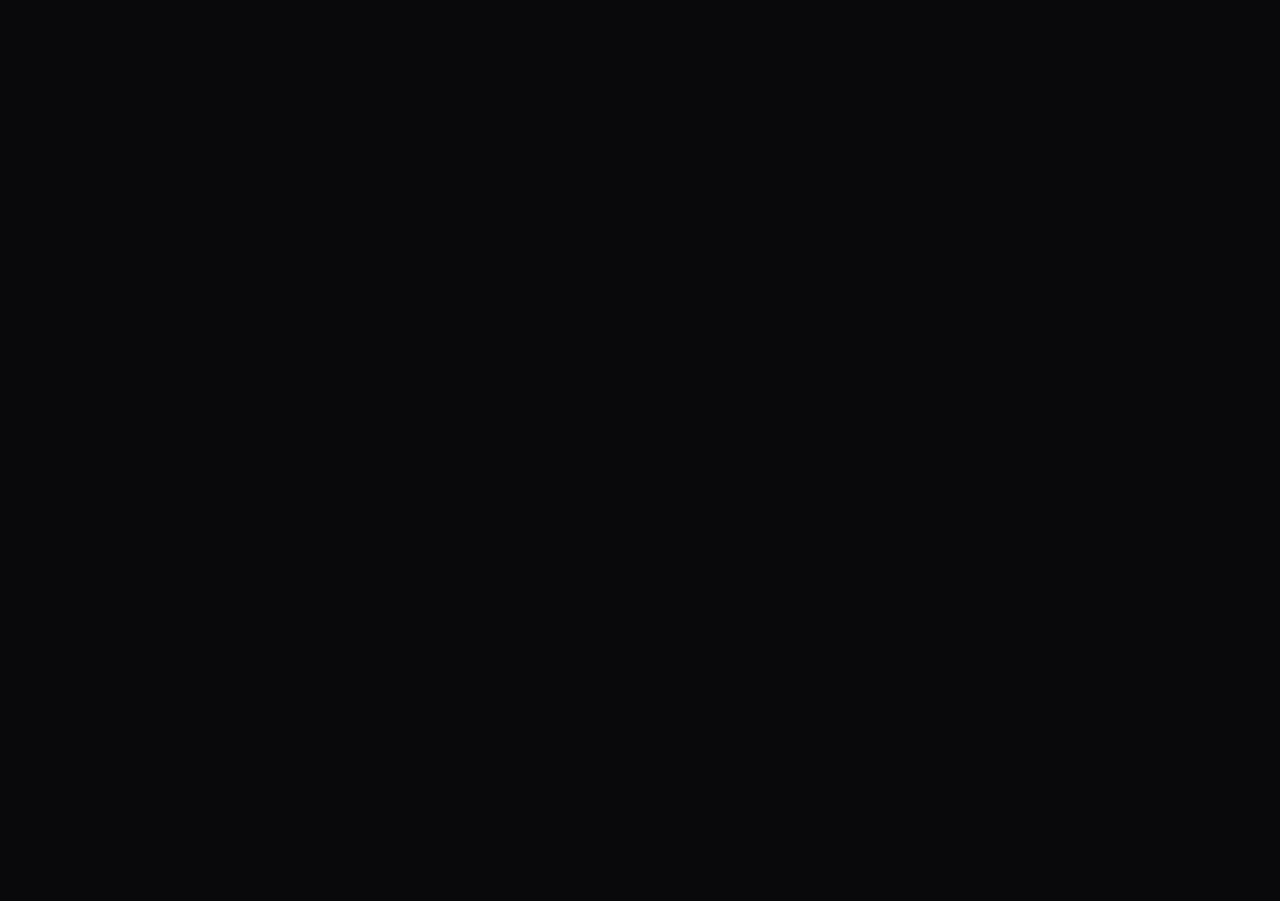
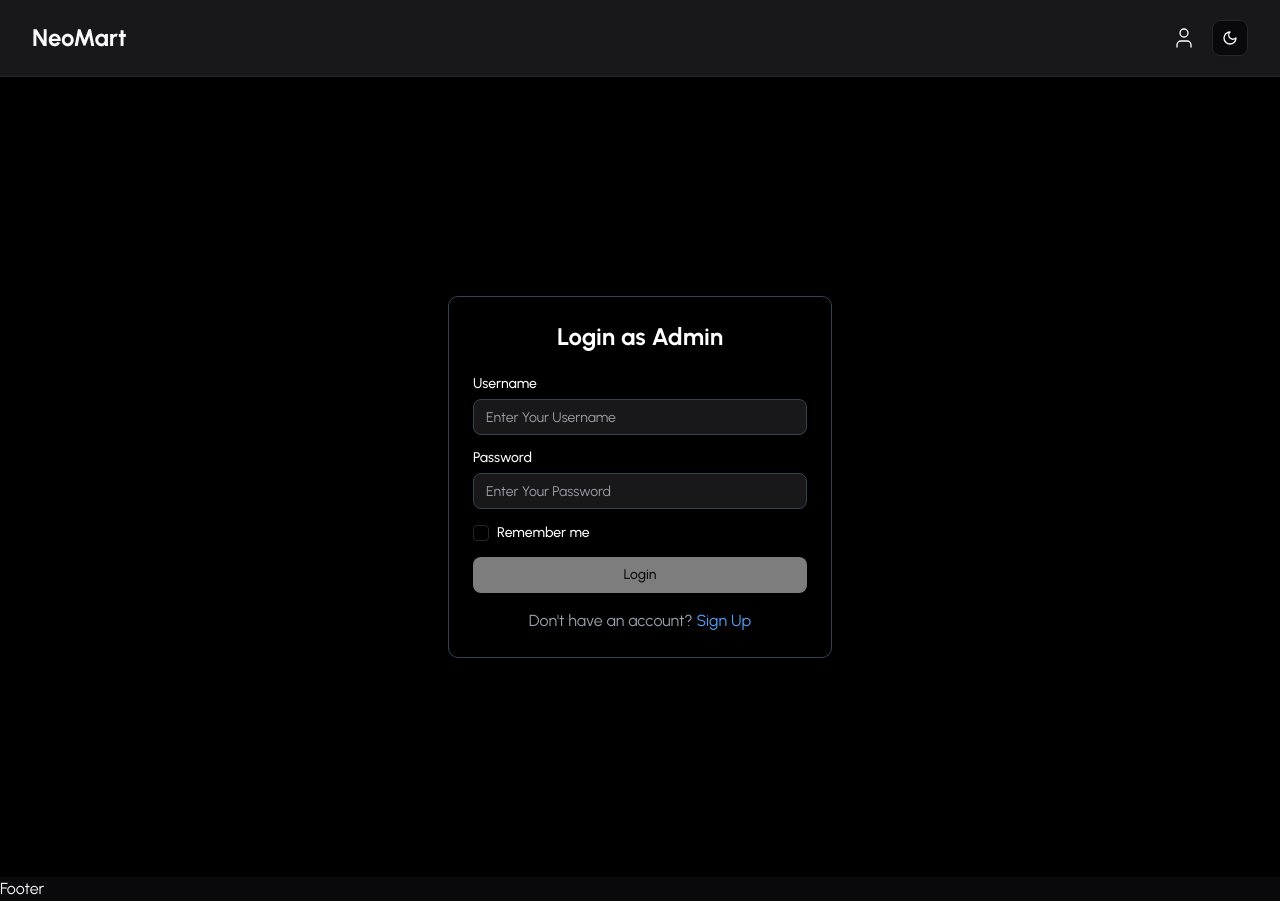
Before and after one commit to iamAmanrajput/NeoMart, a React (Vite) app in the folder FRONTEND/: page /admin/login in a window 1280 px wide. Before the commit this address had no page. Before the commit the page ends 800 px from the top, so only its background shows below. Built offline with nearby package versions, Linux system fonts and the light colour scheme.

Commit message:
Error & Success Page Created

```diff
--- a/FRONTEND/src/App.jsx
+++ b/FRONTEND/src/App.jsx
@@ -5,6 +5,9 @@ import Login from "./pages/Login";
 import Signup from "./pages/Signup";
 import Product from "./pages/Product";
 import Checkout from "./pages/Checkout";
+import AdminLogin from "./pages/AdminLogin";
+import Error from "./pages/Error";
+import Success from "./pages/Success";
 
 const App = () => {
   return (
@@ -16,6 +19,13 @@ const App = () => {
 
         <Route path="/product" element={<Product />}></Route>
         <Route path="/checkout" element={<Checkout />}></Route>
+        <Route path="/success" element={<Success />}></Route>
+
+        {/* admin routes */}
+        <Route path="/admin/login" element={<AdminLogin />}></Route>
+
+        {/* Error route */}
+        <Route path="/*" element={<Error />}></Route>
       </Routes>
     </div>
   );
--- /dev/null
+++ b/FRONTEND/src/pages/AdminLogin.jsx
@@ -0,0 +1,60 @@
+import React, { useState } from "react";
+import Navbar from "@/components/custom/Navbar";
+import Footer from "@/components/custom/Footer";
+import { Button } from "@/components/ui/button";
+import { Input } from "@/components/ui/input";
+import { Label } from "@/components/ui/label";
+import { Checkbox } from "@/components/ui/checkbox";
+import { Link } from "react-router-dom";
+
+const AdminLogin = () => {
+  const [isChecked, setIsChecked] = useState(false);
+  return (
+    <div>
+      <Navbar />
+      <div className="flex justify-center sm:items-center sm:min-h-screen mt-10 sm:mt-0 bg-gray-100 dark:bg-black text-black dark:text-white">
+        <div className="w-96 p-6 bg-white dark:bg-[#000000] dark:border-gray-700 dark:border rounded-lg shadow-2xl">
+          <h2 className="text-2xl font-bold text-center mb-6">
+            Login as Admin
+          </h2>
+          <form>
+            <div className="mb-4">
+              <Label className="block mb-2">Username</Label>
+              <Input
+                type="text"
+                required
+                placeholder="Enter Your Username"
+                className="bg-gray-100 dark:bg-zinc-900 text-black dark:text-white border border-gray-700 focus:border-blue-500"
+              />
+            </div>
+            <div className="mb-4">
+              <Label className="block mb-2">Password</Label>
+              <Input
+                type="password"
+                required
+                placeholder="Enter Your Password"
+                className="bg-gray-100 dark:bg-zinc-900 text-black dark:text-white border border-gray-700 focus:border-blue-500"
+              />
+            </div>
+            <div className="flex items-center gap-2 mb-4">
+              <Checkbox id="terms" onCheckedChange={setIsChecked} />
+              <Label htmlFor="terms">Remember me</Label>
+            </div>
+            <Button className="w-full cursor-pointer" disabled={!isChecked}>
+              Login
+            </Button>
+          </form>
+          <p className="text-center text-gray-400 mt-4">
+            Don't have an account?{" "}
+            <Link to="/signup" className="text-blue-400">
+              Sign Up
+            </Link>
+          </p>
+        </div>
+      </div>
+      <Footer />
+    </div>
+  );
+};
+
+export default AdminLogin;
--- a/FRONTEND/src/pages/Error.jsx
+++ b/FRONTEND/src/pages/Error.jsx
@@ -1,7 +1,28 @@
 import React from "react";
+import { Button } from "@/components/ui/button";
+import { useNavigate } from "react-router-dom";
+import { AlertTriangle } from "lucide-react";
 
 const Error = () => {
-  return <div>Error</div>;
+  const navigate = useNavigate();
+
+  return (
+    <div className="flex flex-col items-center justify-center min-h-screen text-center bg-gray-100 dark:bg-black p-6">
+      <AlertTriangle className="text-red-500 w-16 h-16 mb-4" />
+      <h1 className="text-4xl font-bold text-gray-800 dark:text-customIsabelline ">
+        Oops! Something went wrong.
+      </h1>
+      <p className="text-lg text-gray-600 dark:text-gray-400 mt-2">
+        The page you are looking for does not exist.
+      </p>
+      <Button
+        className="mt-6 px-6 py-3 text-lg cursor-pointer"
+        onClick={() => navigate("/")}
+      >
+        Go Home
+      </Button>
+    </div>
+  );
 };
 
 export default Error;
--- a/FRONTEND/src/pages/Success.jsx
+++ b/FRONTEND/src/pages/Success.jsx
@@ -1,7 +1,37 @@
-import React from "react";
+import React, { useEffect, useState } from "react";
+import { useNavigate } from "react-router-dom";
+import { CheckCircle } from "lucide-react";
 
 const Success = () => {
-  return <div>Success</div>;
+  const navigate = useNavigate();
+  const [count, setCount] = useState(3);
+
+  useEffect(() => {
+    const timer = setInterval(() => {
+      setCount((prev) => prev - 1);
+    }, 1000);
+
+    const redirectTimer = setTimeout(() => {
+      navigate("/"); // Redirect to home after 3 seconds
+    }, 3000);
+
+    return () => {
+      clearInterval(timer);
+      clearTimeout(redirectTimer);
+    };
+  }, [navigate]);
+
+  return (
+    <div className="flex flex-col items-center justify-center min-h-screen text-center bg-gray-100 dark:bg-black p-6">
+      <CheckCircle className="text-green-500 w-16 h-16 mb-4" />
+      <h1 className="text-4xl font-bold text-green-800 dark:text-white">
+        Payment Successful!
+      </h1>
+      <p className="text-lg text-green-600 dark:text-gray-300 mt-2">
+        Redirecting to Home in {count} seconds...
+      </p>
+    </div>
+  );
 };
 
 export default Success;
```
